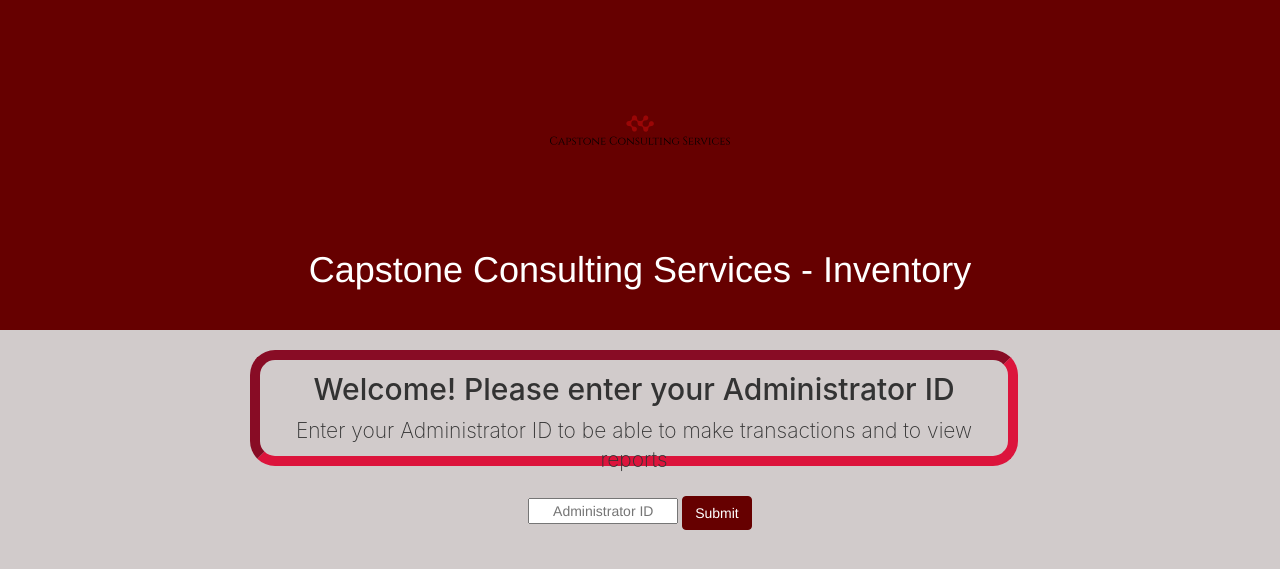
After one commit to gpkeylor/CCSInventory, a PHP site: page /home.html in a window 1280 px wide. The commit adds this page. Shown: the top 569 px of the page. Run offline with PHP 8.4, Linux system fonts and the light colour scheme.

Commit message:
added home page

```diff
--- /dev/null
+++ b/Client/home.html
@@ -0,0 +1,49 @@
+<!DOCTYPE html>
+<html lang="en">
+<head>
+    <meta charset="UTF-8">
+    <meta http-equiv="X-UA-Compatible" content="IE=edge">
+    <meta name="viewport" content="width=device-width, initial-scale=1.0">
+    <title>Administrator Page</title>
+    <link rel="stylesheet" href="https://maxcdn.bootstrapcdn.com/bootstrap/3.3.7/css/bootstrap.min.css" integrity="sha384-BVYiiSIFeK1dGmJRAkycuHAHRg32OmUcww7on3RYdg4Va+PmSTsz/K68vbdEjh4u" crossorigin="anonymous">
+    <link rel ="stylesheet" href="./resources/css/admin.css">
+</head>
+<body style="background-color:rgb(209, 203, 203);">
+    <script src="./resources/scripts/admin.js"></script>
+        <!--Nav Bar-->
+      <!--<nav class="navbar navbar-inverse navbar-fixed-top  ">
+            <div class="container text-center">
+                <ul>
+                    <img id="csis" src="./resources/images/ccs.png" alt="">
+
+                     <img src="resources/images/report2.png" id="report" />
+                    <li class "a"><a href="./reports.html">Reports</a></li>
+                    <img src="resources/images/admin.png" id="admin" />
+                    <li class "a"><a href="./admin.html">Admins</a></li>
+                    <img src="resources/images/logout.png" id="logout" />
+                    <li class "a"><a href="">Logout</a></li>
+                </ul>
+            </div>
+        </nav>-->
+
+    <div class="banner">
+        <img id="csis" src="./resources/images/Capstone.png" alt="">
+        <h1>Capstone Consulting Services - Inventory</h1>
+
+    </div>
+
+    <div class="jumbotron text-center">
+
+        <h1 class="display-4" id="jumbotrontext">Welcome! Please enter your Administrator ID</h1>
+        <p class="lead">Enter your Administrator ID to be able to make transactions and to view reports</p>
+    </div>
+    <!-- <form onsubmit = "return false"; method = "post">
+        <input type ="number" name = "post" id = "administrator"/>
+        <input type="submit"value="submit" onclick = "getAdministrator()" />
+    </form> -->
+    <div class="text-center text-md-left" >
+        <input type="text" placeholder="Administrator ID" class="mytext" id="administrator" style = color:black !important;>
+        <a class="btn btn-primary" onclick="getAdministrator()">Submit</a>
+    </div>
+</body>
+</html>
--- a/Client/resources/css/admin.css
+++ b/Client/resources/css/admin.css
@@ -8,6 +8,7 @@
     float: left;
     margin-right: 7px;
 }
+
 .navbar
 {
     background-color: #660000;
@@ -15,11 +16,22 @@
     top: 0px;
     width: 100%;
 }
+.banner{
+    background-color:#660000;
+    color: white;
+    margin-top: 0px;
+    text-align: center;
+    padding: 30px 0;
+}
+#csis{
+    height: 50;
+}
 .mytext
 {
     text-align: center;
     display: inline-block;
     width: 150px;
+
 }
 .employeeinput
 {
@@ -37,17 +49,18 @@
     font-size: 20px;
     padding-left:30px;
     padding-right:50px;
+
 }
-
 .jumbotron
 {
+    margin-top: 20px;
     text-align: center;
     font-size: 25px;
     border-radius: 25px;
     border: 10px inset crimson;
-    background-color: rgb(44, 44, 44);
+    background-color: rgb(209, 203, 203);
     top: 8px;
-    color: #6A6A6A;
+    color:inset crimson;
     height: 35px;
     width: 50px;
     margin-left: 250px;
@@ -59,5 +72,10 @@
     font-size: 30px;
     margin-top: -35px;
     left:10px;
-    color:rgb(255, 255, 255);
+    color:inset crimson;
 }
+
+.btn-primary, .btn-primary:hover, .btn-primary:active, .btn-primary:visited {
+    background-color: #660000 !important;
+    border-color: #660000 !important;
+}
--- a/Client/resources/scripts/admin.js
+++ b/Client/resources/scripts/admin.js
@@ -1,21 +1,24 @@
 //get the administrator
 function getAdministrator()
 {
-    const allAdmApiUrl = "https://localhost:5001/api/administrator";
+    const allAdmApiUrl = "https://localhost:5001/api/admin";
     fetch(allAdmApiUrl).then(function(response)
     {
         return response.json();
     }).then(function(json)
     {
-        var enteredId = document.getElementById("administrator").innerHTML = html;
+        var enteredId = document.getElementById("administrator").value;
+       // enteredId = parseInt(enteredId);
+       console.log(enteredId)
         json.forEach(administrator => {
-            if (administrator.AdminID == enteredId)
+            if (administrator.adminID == enteredId)
             {
-                document.getElementById("administrator").setAttribute("href","./transactions.html");
+              //  console.log(administrator.adminID);
+               // document.getElementById("administrator").setAttribute("href","./transactions.html");
+               window.location ="\Client\adminFunctions.html";
             }
+        });
 
-        });
-        html += "</ul";
     }).catch(function(error)
     {
         console.log(error);
```
Also changed, not shown: Client/admin.html (deleted, +0 -38 lines), Client/adminFunctions.html (+78 -2 lines), Client/index.html (deleted, +0 -88 lines), Client/reports.html (+4 -5 lines), Client/resources/css/homePage.css (added, +45 -0 lines), Client/resources/css/index.css (+8 -7 lines), Client/resources/css/reports.css (+8 -4 lines), Client/resources/css/adminFunctions.css (deleted), Client/resources/scripts/index.js (added), Client/resources/scripts/returns.js (added).
